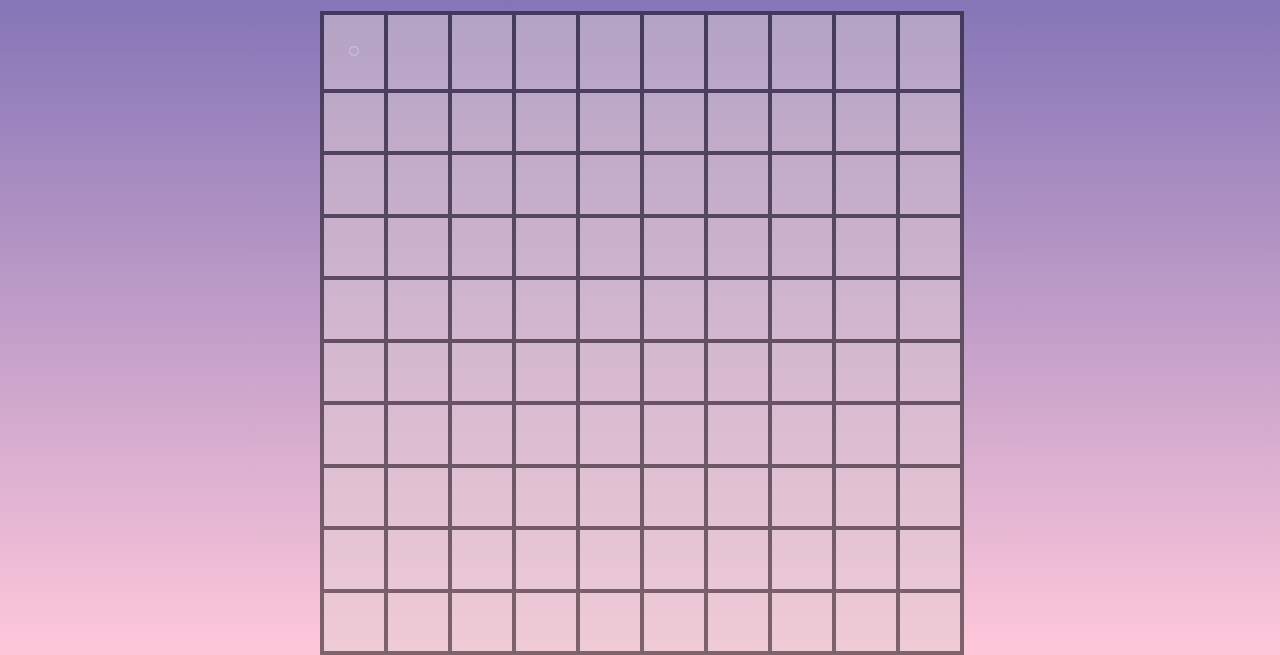
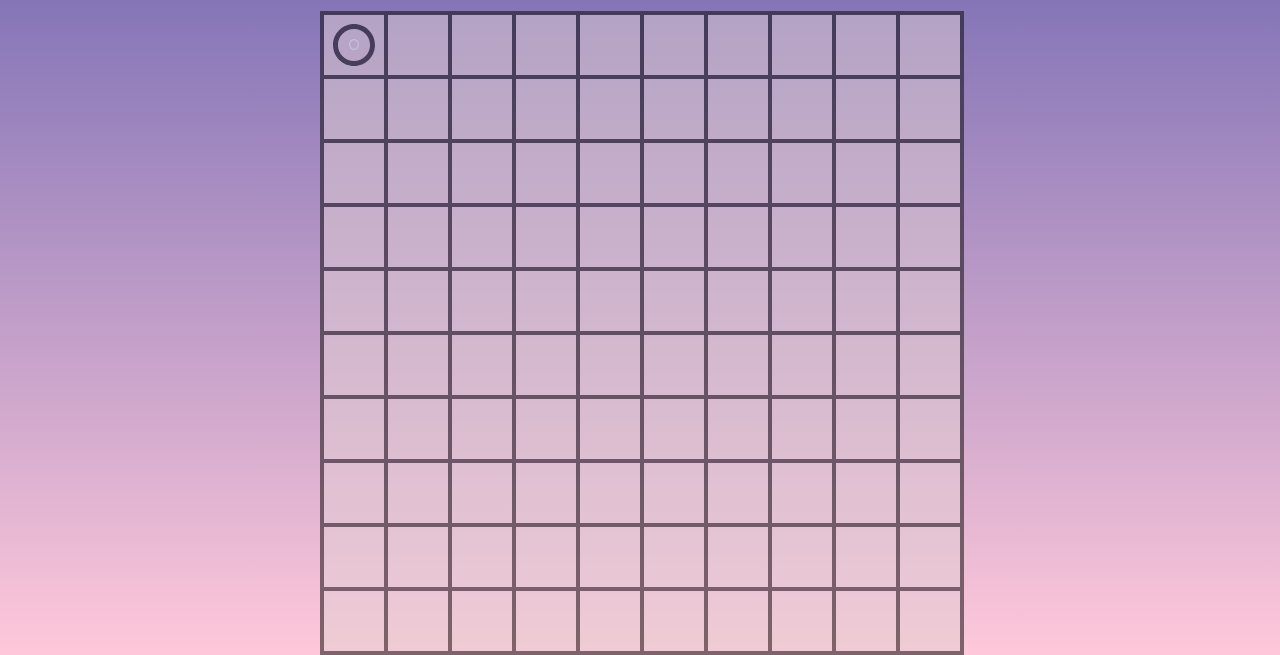
Before and after one commit to Regi25/piskvorky, a plain HTML site: page hra.html in a window 1280 px wide. Both pictures are taken after a click on the button 354 px from the left and 239 px from the top of the page. Shown: the part 194-849 px from the top of the page. Drawn offline with Linux system fonts and the light colour scheme.

Commit message:
úkol 4 - update css

```diff
--- a/styly.css
+++ b/styly.css
@@ -216,9 +216,13 @@ img.example {
   border: 2px solid black;
 }
 button {
-  width: 10%;
+  flex-basis: 10%;
   border: 2px solid black;
+  height: 8vmin;
   background-color: transparent;
+  cursor: pointer;
+  background-size: 0;
+  transition: ease-in 0.15s background-size;
 }
 section {
   display: flex;
@@ -231,3 +235,22 @@ section {
 button:hover {
   background-color: rgb(230, 220, 225);
 }
+.board__field--circle {
+  color: black;
+  background-image: url('images/circle.svg');
+  background-position: center;
+  background-size: 70%;
+  background-repeat: no-repeat;
+}
+
+.board__field--cross {
+  color: black;
+  background-image: url('images/cross.svg');
+  background-position: center;
+  background-size: 70%;
+  background-repeat: no-repeat;
+}
+
+.board__field--circle {
+  background-image: 100%;
+}
```
Also changed, not shown: 1 other file.
